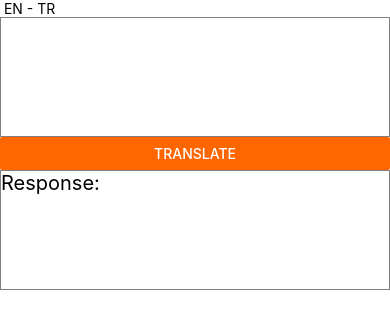
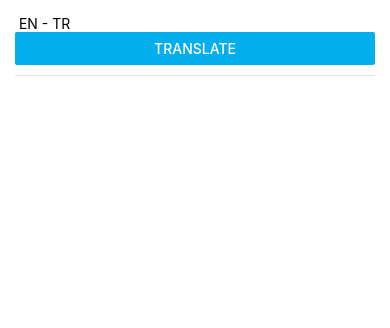
Before and after one commit to mertfozzy/React-Native-Translator, a React Native app: screen / in a window 390 px wide. Shown: the top 328 px of the page. Built offline with nearby package versions, Linux system fonts and the light colour scheme; no server answers.

Commit message:
Update App.js

```diff
--- a/src/App.js
+++ b/src/App.js
@@ -1,5 +1,5 @@
 import React from 'react';
-import { Button, Text } from 'react-native';
+import { Button, Pressable, Text } from 'react-native';
 import { StyleSheet, SafeAreaView } from 'react-native';
 
 const axios = require('axios').default;
@@ -40,7 +40,7 @@ const App = () => {
         'text': text
       }],
       responseType: 'json'
-    }).then(function(response){
+    }).then(function (response) {
       //console.log(JSON.stringify(response.data, null, 4));
       console.log(JSON.stringify(response.data[0].translations[0].text, null, 4));
       setResponse(JSON.stringify(response.data[0].translations[0].text, null, 4));
@@ -51,32 +51,93 @@ const App = () => {
   };
 
   return (
-    <Fragment>
-      <StatusBar barStyle="dark-content" />
-      <SafeAreaView>
-        <ScrollView contentInsetAdjustmentBehavior="automatic">
-          <View>
+    <View style={styles.container}>
+      <ScrollView showsVerticalScrollIndicator={false}>
         <Text> EN - TR </Text>
+        <View style={styles.inputView}>
           <TextInput
-              numberOfLines={5}
+            placeholder="Type something to translate."
             multiline={true}
-              style={{ height: 120, borderColor: 'gray', borderWidth: 1, fontSize: 20 }}
             onChangeText={text => setText(text)}
+            style={styles.input}
           />
+        </View>
         <Button
           title='Translate'
-              color='#ff6600'
+          color='#04aeec'
+          style={styles.buttonStyle}
           onPress={() => postTranslateService(inputText)}
         />
+        <View style={styles.line}></View>
+        <View style={styles.outputView}>
           <Text
-              style={{ height: 120, borderColor: 'gray', borderWidth: 1, fontSize: 20 }}
-            >{'Response: ' + responseText}</Text>
+            placeholder="Translation will be here."
+            style={styles.output}
+          >
+            {responseText}
+          </Text>
         </View>
+
+
       </ScrollView>
-      </SafeAreaView>
-    </Fragment>
+
+    </View>
   );
+
+
+
+
 
 };
 
+const styles = StyleSheet.create({
+  container: {
+    height: "100%",
+    flex: 1,
+    margin: 15,
+    backgroundColor: "transparent",
+  },
+  line: {
+    borderBottomColor: "black",
+    borderBottomWidth: 1,
+    opacity: 0.1,
+    marginTop: 10,
+
+  },
+  inputView: {
+    flex: 0,
+    flexDirection: "row",
+  },
+  input: {
+    fontSize: 24,
+    paddingBottom: 48,
+    width: "90%",
+  },
+  outputView: {
+    flex: 0,
+    flexDirection: "row",
+    marginTop: 20,
+  },
+  output: {
+    fontSize: 24,
+    paddingBottom: 48,
+    marginLeft: 4,
+    marginRight: -4,
+    width: "90%",
+    color: "#1377b3"
+  },
+  buttonStyle: {
+    alignItems: "center",
+    justifyContent: "center",
+    paddingVertical: 10,
+    paddingHorizontal: 30,
+    borderRadius: 4,
+    elevation: 3,
+    backgroundColor: '#04aeec'
+  }
+
+});
+
+
+
 export default App;
```
Lines whose indentation alone changed are shown as unchanged.
